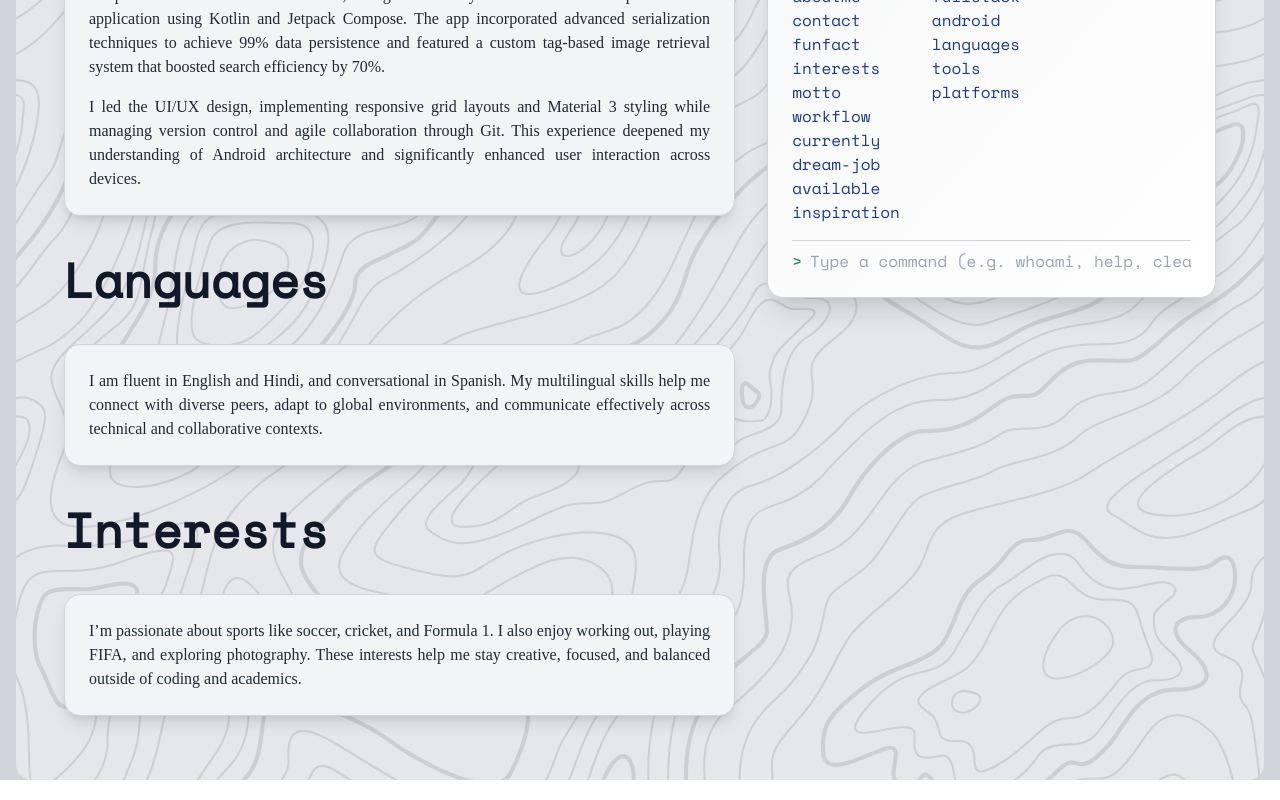
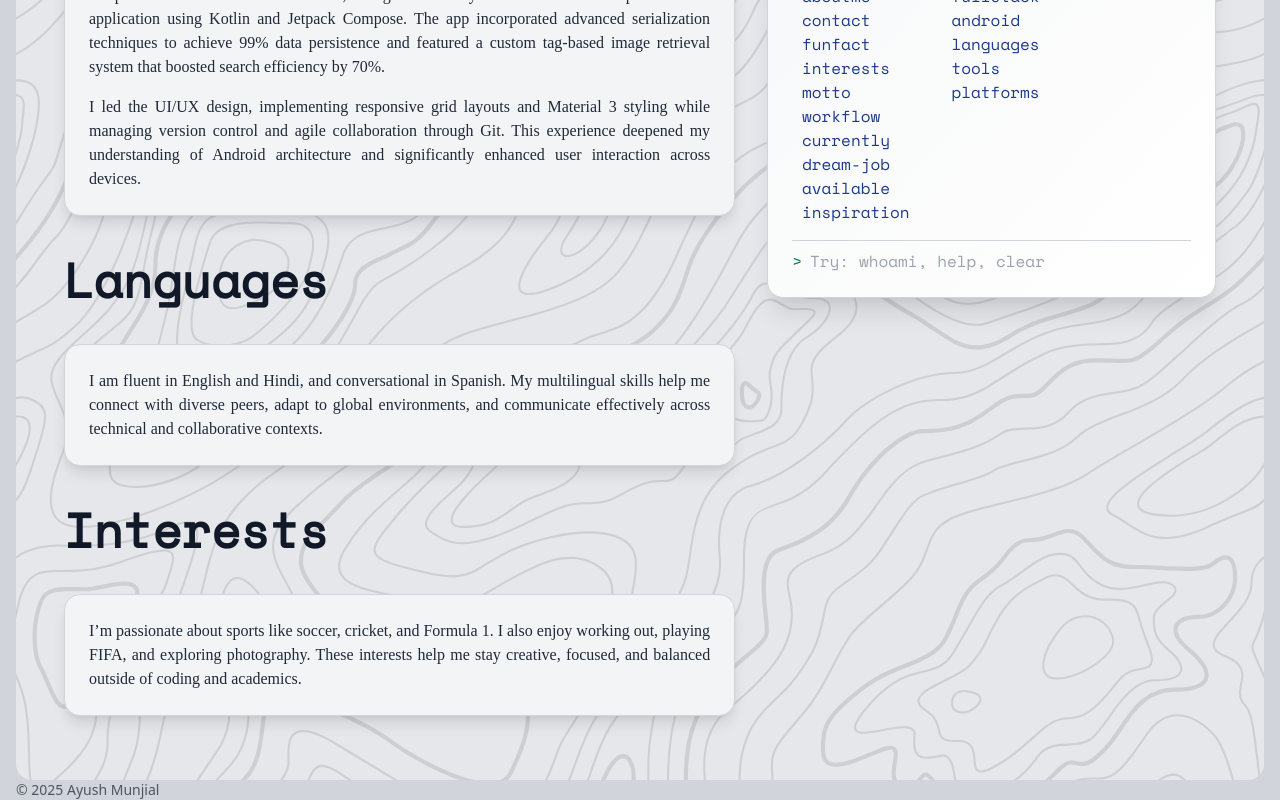
Before and after one commit to ayushmunjial/personal-website, a React (Vite) app: page /extras in a window 1280 px wide. Shown: the part 318-1118 px from the top of the page. Built offline with nearby package versions, Linux system fonts and the light colour scheme.

Commit message:
commit-09

```diff
--- a/src/App.tsx
+++ b/src/App.tsx
@@ -1,5 +1,6 @@
 import { Outlet, useLocation } from "react-router-dom";
 import { AnimatePresence } from "framer-motion"; import Navbar from "./components/Navbar";
+import StartFromTop from "./components/StartFromTop";
 
 function App() {
   const location = useLocation();
@@ -7,6 +8,7 @@ function App() {
   return (
     <>
       <Navbar />
+      <StartFromTop /> {/* ← Add this line */}
       <div className="pt-20 px-4 min-h-screen bg-gray-300 text-black dark:bg-gray-900 dark:text-white transition-colors duration-300 font-sans">
         <AnimatePresence mode="wait" initial={false}>
           <Outlet key={location.pathname} />
--- /dev/null
+++ b/src/components/StartFromTop.tsx
@@ -0,0 +1,17 @@
+import { useEffect } from "react";
+import { useLocation } from "react-router-dom";
+
+const StartFromTop = () => {
+  const { pathname } = useLocation();
+
+  useEffect(() => {
+    window.scrollTo({
+      top: 0,
+      behavior: "instant",
+    });
+  }, [pathname]);
+
+  return null;
+};
+
+export default StartFromTop;
--- a/src/pages/Experience.tsx
+++ b/src/pages/Experience.tsx
@@ -82,6 +82,7 @@ const Experience = () => {
           </div>
         </div>
       </section>
+      <p className="text-left text-gray-600 text-sm"> © 2025 Ayush Munjial </p>
     </PageWrapper>
   );
 };
--- a/src/pages/Extras.tsx
+++ b/src/pages/Extras.tsx
@@ -154,7 +154,9 @@ const Extras = () => {
             <div className="absolute inset-0 bg-gradient-to-br from-gray-100 to-white opacity-70 pointer-events-none rounded-2xl z-0" />
 
             <div className="relative z-10">
-              <h2 className="text-xl font-bold mb-2 text-gray-900">Terminal — hi, get to know me</h2>
+              <h2 className="text-xl font-bold mb-2 text-gray-900 truncate max-w-full">
+                Terminal — hi, get to know me
+              </h2>
               <hr className="border-t border-gray-300 mb-4" />
             </div>
 
@@ -166,36 +168,36 @@ const Extras = () => {
                       <div>
                         <div className="font-semibold">→ General:</div>
                         <div className="whitespace-pre">
-                          whoami{'\n'}
-                          personality{'\n'}
-                          aboutme{'\n'}
-                          contact{'\n'}
-                          funfact{'\n'}
-                          interests{'\n'}
-                          motto{'\n'}
-                          workflow{'\n'}
-                          currently{'\n'}
-                          dream-job{'\n'}
-                          available{'\n'}
+                          whoami{'\n '}
+                          personality{'\n '}
+                          aboutme{'\n '}
+                          contact{'\n '}
+                          funfact{'\n '}
+                          interests{'\n '}
+                          motto{'\n '}
+                          workflow{'\n '}
+                          currently{'\n '}
+                          dream-job{'\n '}
+                          available{'\n '}
                           inspiration
                         </div>
                       </div>
                       <div>
                         <div className="font-semibold">→ Technical:</div>
                         <div className="whitespace-pre">
-                          frontend{'\n'}
-                          backend{'\n'}
-                          fullstack{'\n'}
-                          android{'\n'}
-                          languages{'\n'}
-                          tools{'\n'}
+                          frontend{'\n '}
+                          backend{'\n '}
+                          fullstack{'\n '}
+                          android{'\n '}
+                          languages{'\n '}
+                          tools{'\n '}
                           platforms
                         </div>
                       </div>
                     </div>
                   ) : (
                     <motion.pre
-                      className="whitespace-pre-wrap text-blue-900"
+                      className="whitespace-pre-wrap text-blue-900 truncate max-w-full"
                       initial={{ opacity: 0, y: 10 }}
                       animate={{ opacity: 1, y: 0 }}
                       transition={{ duration: 0.3, delay: i * 0.02 }}
@@ -214,14 +216,15 @@ const Extras = () => {
                 value={command}
                 onChange={(e) => setCommand(e.target.value)}
                 onKeyDown={handleKeyDown}
-                className="flex-1 bg-transparent outline-none text-gray-700 placeholder:text-gray-400"
-                placeholder="Type a command (e.g. whoami, help, clear)..."
+                className="bg-transparent outline-none text-gray-700 placeholder:text-gray-400 truncate w-full max-w-full"
+                placeholder="Try: whoami, help, clear"
                 whileFocus={{ scale: 1.01 }}
               />
             </div>
           </motion.div>
         </div>
       </section>
+      <p className="text-left text-gray-600 text-sm"> © 2025 Ayush Munjial </p>
     </PageWrapper>
   );
 };
--- a/src/pages/Home.tsx
+++ b/src/pages/Home.tsx
@@ -1,4 +1,5 @@
 import PageWrapper from "../components/PageWrapper"; import { motion } from "framer-motion";
+
 import {
   SiPython, SiJavascript, SiTypescript, SiOpenjdk, SiKotlin, SiC, SiOcaml, SiMysql,
   SiReact, SiTailwindcss, SiHtml5, SiCss3, SiFramer, SiVite, SiJetpackcompose, SiAmazon,
@@ -127,6 +128,7 @@ const Home = () => {
           </div>
         </div>
       </section>
+      <p className="text-left text-gray-600 text-sm"> © 2025 Ayush Munjial </p>
     </PageWrapper>
   );
 };
--- a/src/pages/Projects.tsx
+++ b/src/pages/Projects.tsx
@@ -120,6 +120,7 @@ const Projects = () => {
           ))}
         </div>
       </section>
+      <p className="text-left text-gray-600 text-sm"> © 2025 Ayush Munjial </p>
     </PageWrapper>
   );
 };
--- a/src/pages/Resume.tsx
+++ b/src/pages/Resume.tsx
@@ -18,6 +18,7 @@ const Resume = () => {
           src="/resume.pdf" className="w-full max-w-[90rem] h-full rounded-2xl shadow-xl relative z-10" title="Resume Preview"
         />
       </section>
+      <p className="text-left text-gray-600 text-sm"> © 2025 Ayush Munjial </p>
     </PageWrapper>
   );
 };
```
